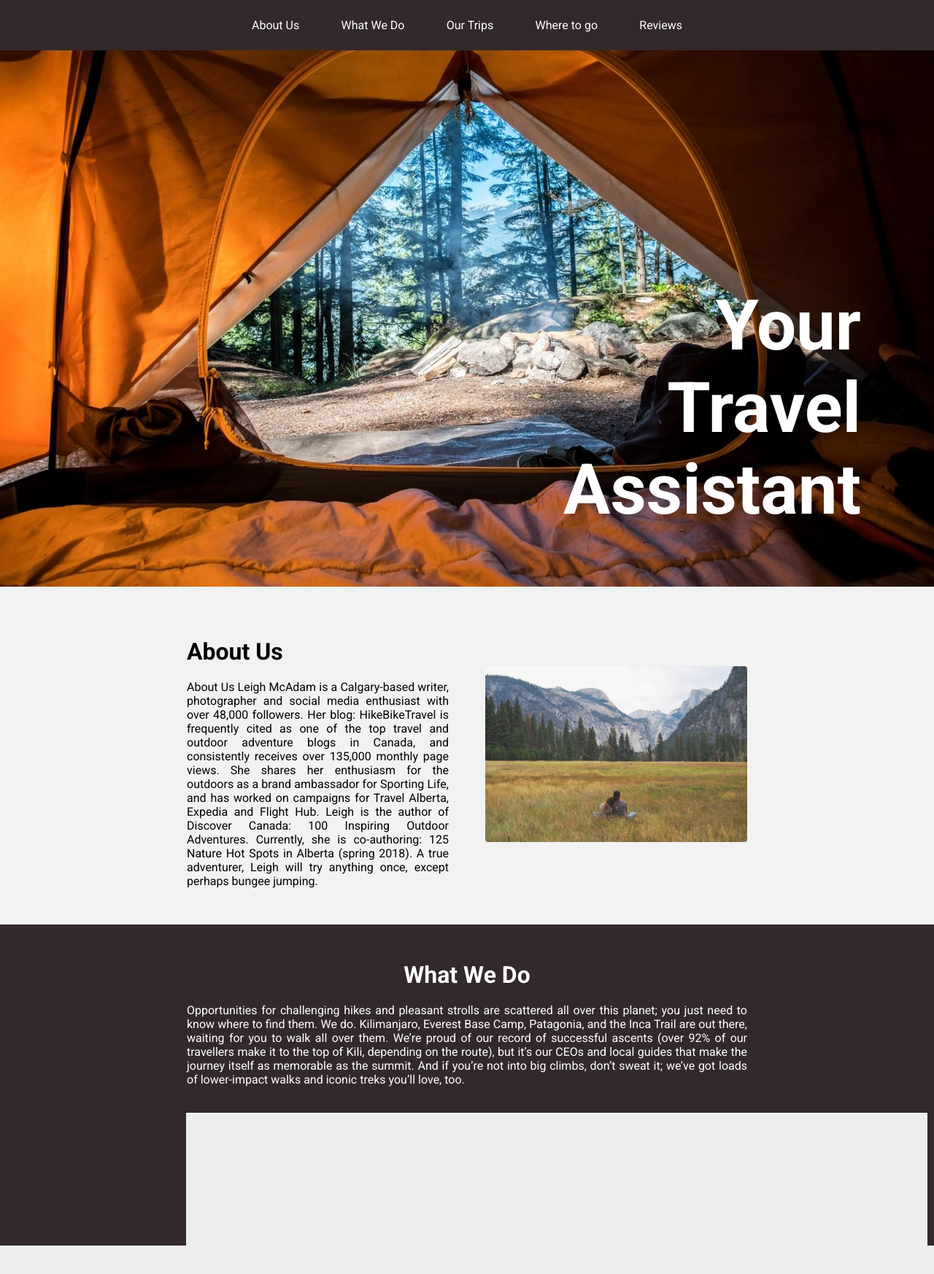
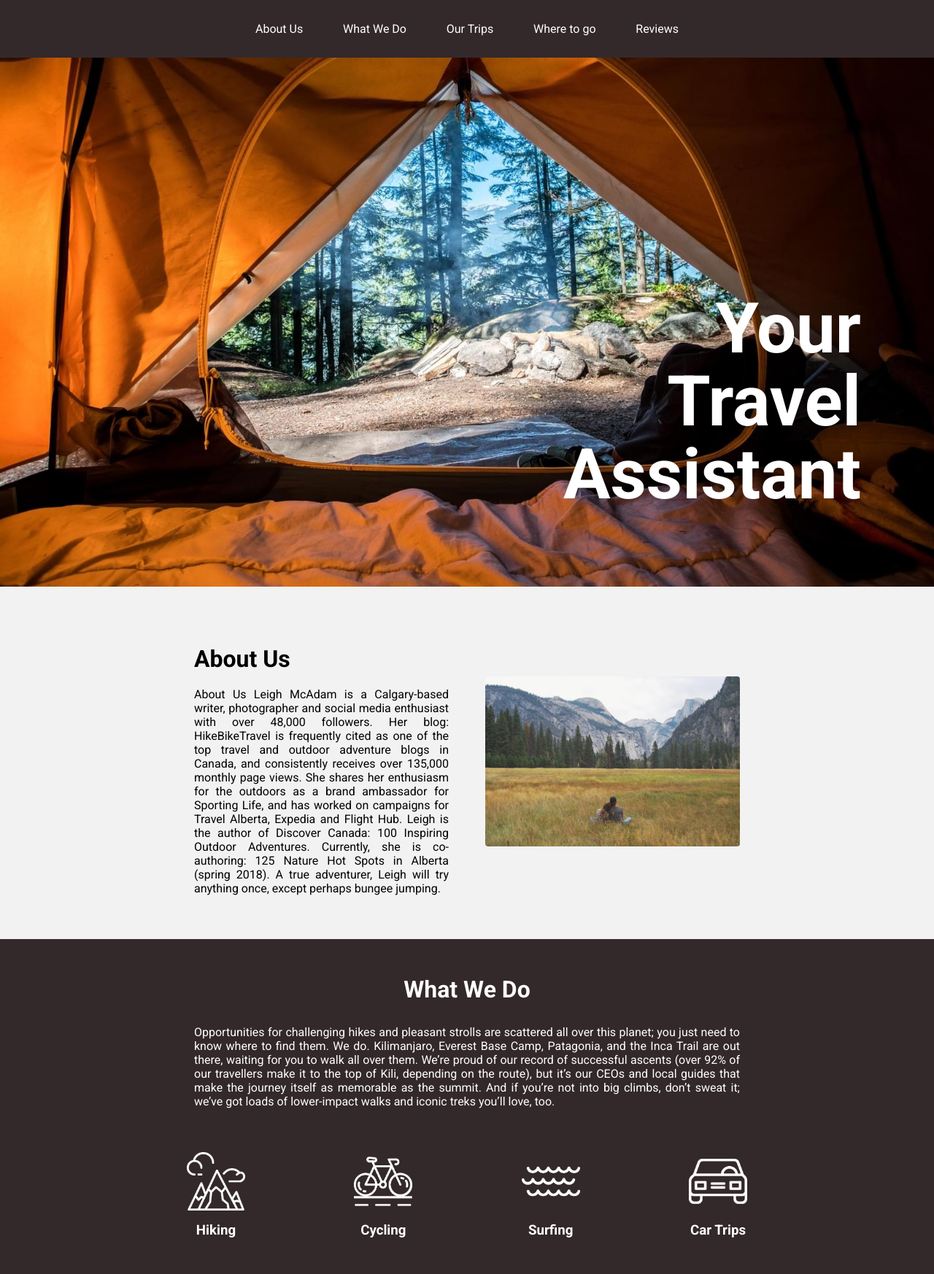
Before and after one commit to buj0n/projekt-1, a plain HTML site: page index.html in a window 1280 px wide. Shown: the whole page at 73% size. Before the commit the page ends 1707 px from the top, so only its background shows below. Drawn offline with Linux system fonts and the light colour scheme.

Commit message:
Add files via upload

```diff
--- a/index.html
+++ b/index.html
@@ -14,11 +14,11 @@
     <header>
       <nav>
         <ul>
-          <li><a href="#">About Us</a></li>
-          <li><a href="#">What We Do</a></li>
-          <li><a href="#">Our Trips</a></li>
-          <li><a href="#">Where to go</a></li>
-          <li><a href="#">Reviews</a></li>
+          <li><a href="#about-us">About Us</a></li>
+          <li><a href="#what-we-do">What We Do</a></li>
+          <li><a href="">Our Trips</a></li>
+          <li><a href="">Where to go</a></li>
+          <li><a href="">Reviews</a></li>
         </ul>
         <!-- *************************** Responsive menu ***************************  -->
         <div class="responsive-nav">
@@ -27,14 +27,14 @@
       </nav>
     </header>
 
-    <!-- *************************** FULL IMAGE SECTION ***************************  -->
-    <section class="full-img">
-      <div class="full-img-main-heading"><h1>Your Travel Assistant</h1></div>
+    <!-- *************************** HERO SECTION ***************************  -->
+    <section class="hero-section">
+      <div class="hero-img-main-heading"><h1>Your Travel Assistant</h1></div>
     </section>
 
     <!-- *************************** ABOUT US SECTION ***************************  -->
 
-    <section class="about-us">
+    <section id="about-us" class="about-us">
       <div class="about-us-block">
         <div class="about-us-text">
           <h2 class="h2-black">About Us</h2>
@@ -62,7 +62,7 @@
     </section>
 
     <!-- *************************** WHAT WE DO SECTION ***************************  -->
-    <section class="what-we-do">
+    <section id="what-we-do" class="what-we-do">
       <div class="what-we-do-text">
         <h2 class="h2-white">What We Do</h2>
         <p>
--- a/styles.css
+++ b/styles.css
@@ -32,6 +32,9 @@
   --black-color: #000;
 }
 
+html {
+  scroll-behavior: smooth;
+}
 body {
   /* max-width: 1440px;
   margin: auto; */
@@ -46,12 +49,6 @@ body {
   max-width: 1440px;
   margin: auto;
 }
-
-/* Max-width content */
-/* .content {
-  max-width: 856px;
-  margin: auto;
-} */
 
 h1 {
   font-size: 96px;
@@ -117,25 +114,27 @@ nav ul {
   }
 }
 
-nav ul li {
+nav li {
   list-style-type: none;
+  padding: 5px;
 }
 
-nav ul li a {
+nav li a {
   color: var(--nav-white-color);
   text-decoration: none;
 }
 
-nav ul li a:hover {
+nav li a:hover {
   color: var(--a-hover-color);
   text-decoration: underline;
   transition: color 0.5s;
 }
+
 /*********************************************************************************************
-************************************  FULL IMAGE SECTION *************************************
+****************************************** HERO SECTION **************************************
 *********************************************************************************************/
 
-.full-img {
+.hero-section {
   position: relative;
   width: 100%;
   height: 804px;
@@ -145,27 +144,26 @@ nav ul li a:hover {
   background-size: cover;
 }
 
-.full-img-main-heading {
+.hero-img-main-heading {
   position: absolute;
   text-align: right;
-  width: 451px;
-  height: 5vh;
+  width: 450px;
   font-weight: 700;
-  line-height: 112.5px;
-  top: 390px;
+  line-height: 100px;
+  top: 400px;
   right: 100px;
 }
 
 @media (max-width: 900px) {
-  .full-img-main-heading {
-    top: 652px;
+  .hero-img-main-heading {
+    top: 625px;
     right: 20px;
-    max-width: 189px;
+    max-width: 200px;
   }
 
-  .full-img-main-heading h1 {
+  .hero-img-main-heading h1 {
     font-size: 42px;
-    line-height: 49.22px;
+    line-height: 45px;
   }
 }
 
@@ -182,6 +180,7 @@ nav ul li a:hover {
 
 .about-us-block {
   margin: auto;
+  padding: 10px;
   display: flex;
   justify-content: space-between;
   align-items: center;
@@ -256,6 +255,7 @@ nav ul li a:hover {
 }
 
 .what-we-do-text p {
+  padding: 10px;
   text-align: justify;
   color: #fff;
   margin-bottom: 50px;
@@ -272,16 +272,6 @@ nav ul li a:hover {
   width: 60%;
 }
 
-@media (max-width: 800px) {
-  .what-we-do-icons ul {
-    flex-direction: column;
-  }
-
-  .what-we-do-icons li {
-    margin-bottom: 50px;
-  }
-}
-
 .what-we-do-icons li {
   list-style: none;
 }
@@ -295,3 +285,18 @@ nav ul li a:hover {
   text-align: center;
   color: var(--white-color);
 }
+
+/****************** what we do - media queries ******************/
+
+@media (max-width: 900px) {
+  .what-we-do-text {
+    width: 90%;
+  }
+  .what-we-do-icons ul {
+    flex-direction: column;
+  }
+
+  .what-we-do-icons li {
+    margin-bottom: 50px;
+  }
+}
```
